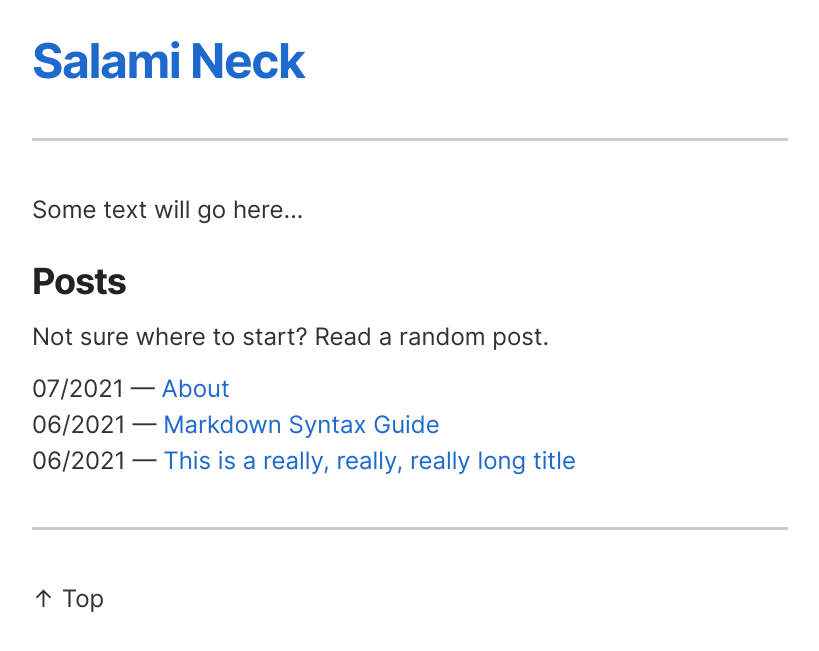
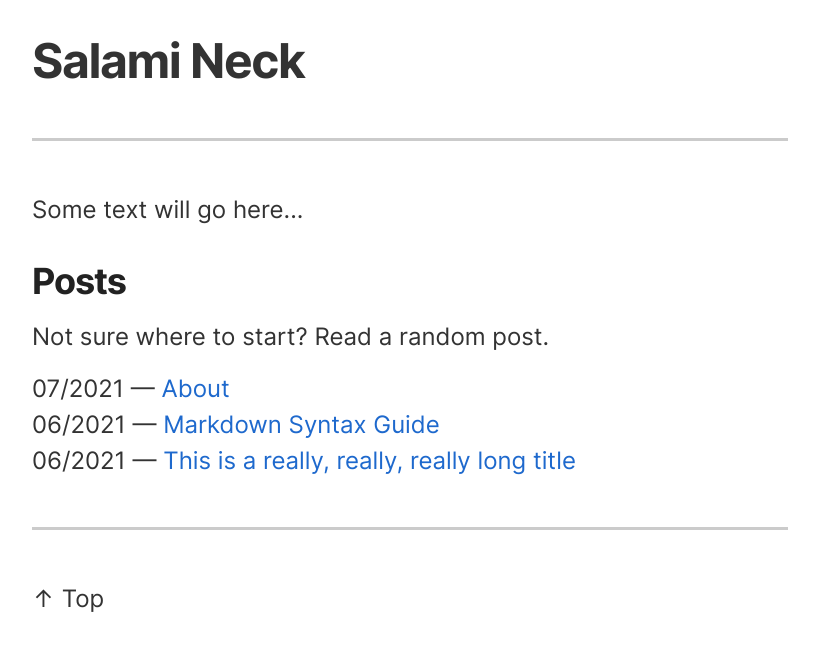
Before and after one commit to ajpwalser/ajpwalser.github.io, a Jekyll site: the page built from index.html, in a window 1280 px wide. Shown: the top 651 px of the page, without its empty margins (230-1049 px from the left). Built offline with Jekyll 4.4.1, drawn with Linux system fonts in a browser that asks for light colours.

Commit message:
Update style.css

```diff
--- a/css/style.css
+++ b/css/style.css
@@ -69,7 +69,15 @@ a:hover {
     color: var(--color-link-hover);
     text-decoration: none;
 }
-.footer{
+header a {
+    color: var(--color-text-body);
+    text-decoration: none;
+}
+header a:hover {
+    color: var(--color-link-hover);
+    text-decoration: none;
+}
+.footer {
 text-align:left;
 }
 .centered{
```
